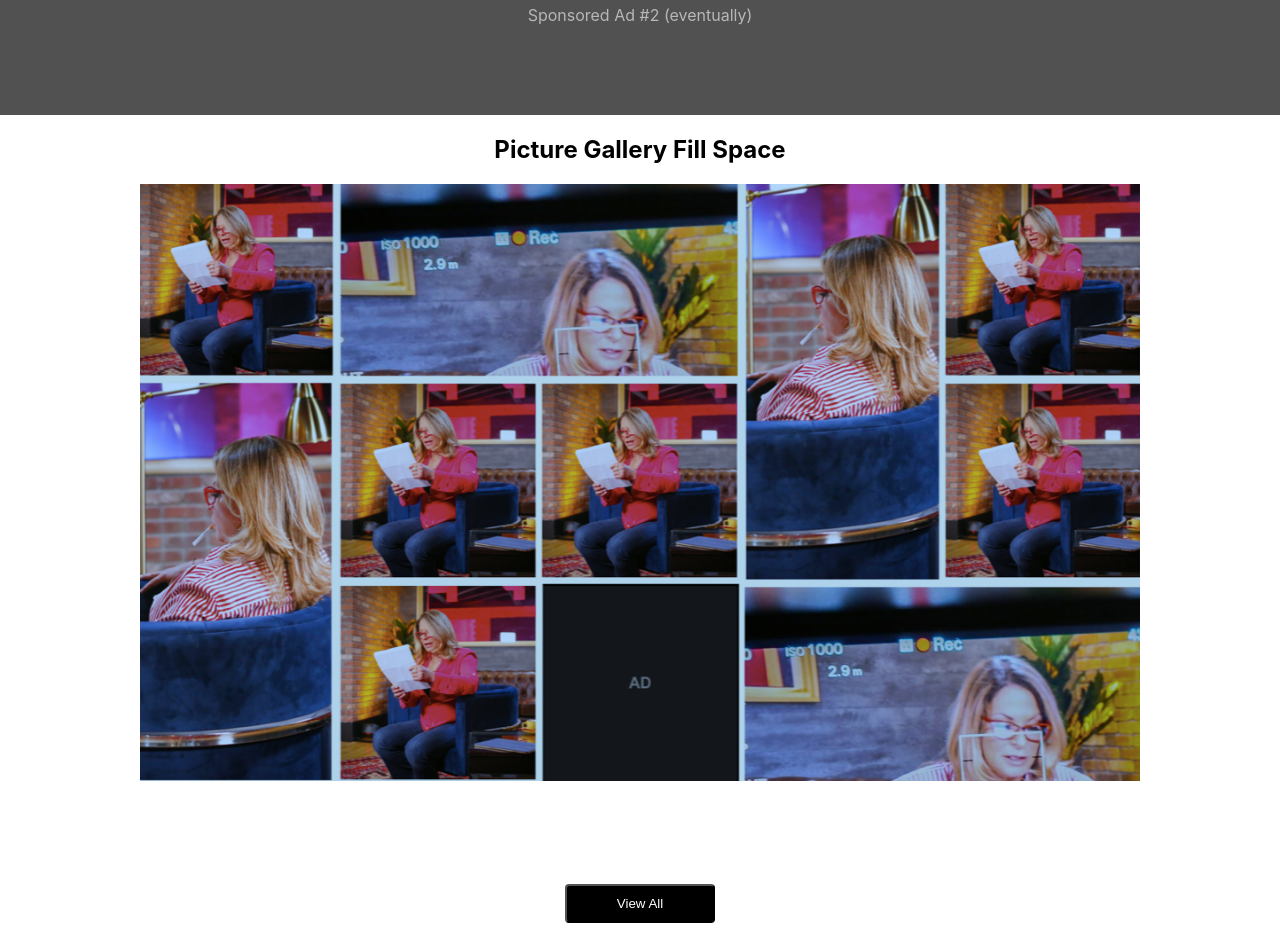
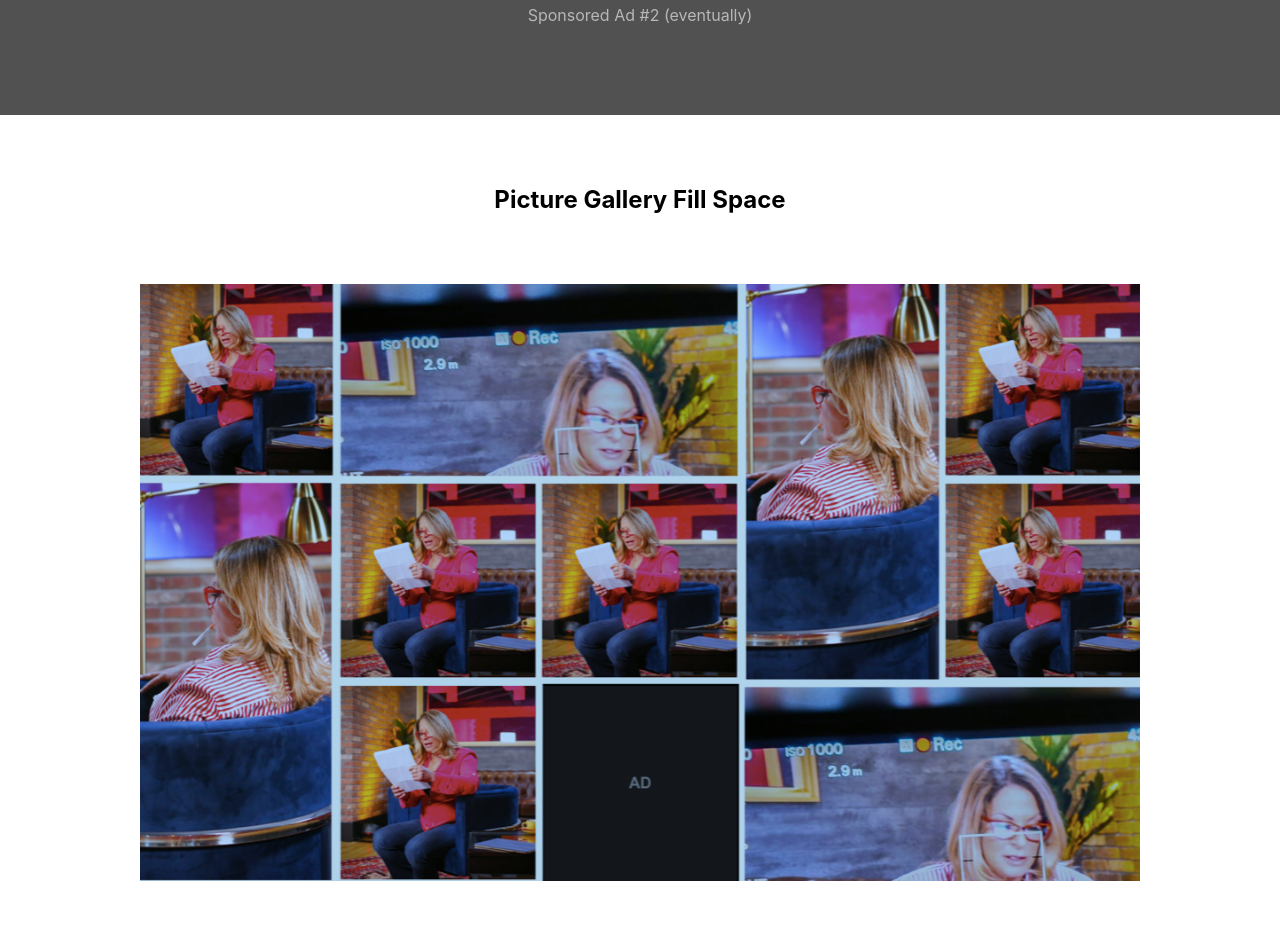
Before and after one commit to nickborbe/amp-client, a React (Create React App) app: page / in a window 1280 px wide. Shown: the part 3660-4592 px from the top of the page. Built offline with nearby package versions, Linux system fonts and the light colour scheme.

Commit message:
gallery heading formatting

```diff
--- a/src/styles/homepage.css
+++ b/src/styles/homepage.css
@@ -201,3 +201,7 @@
     padding: 10px;
     border-radius: 4px;
 }
+
+#hp-gallery h2{
+    margin: 70px 0;
+}
```
